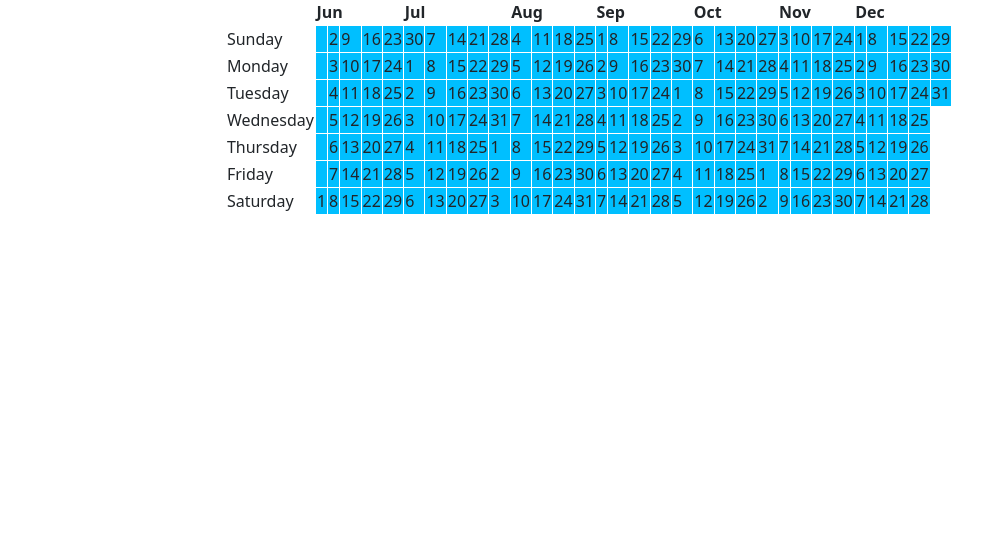
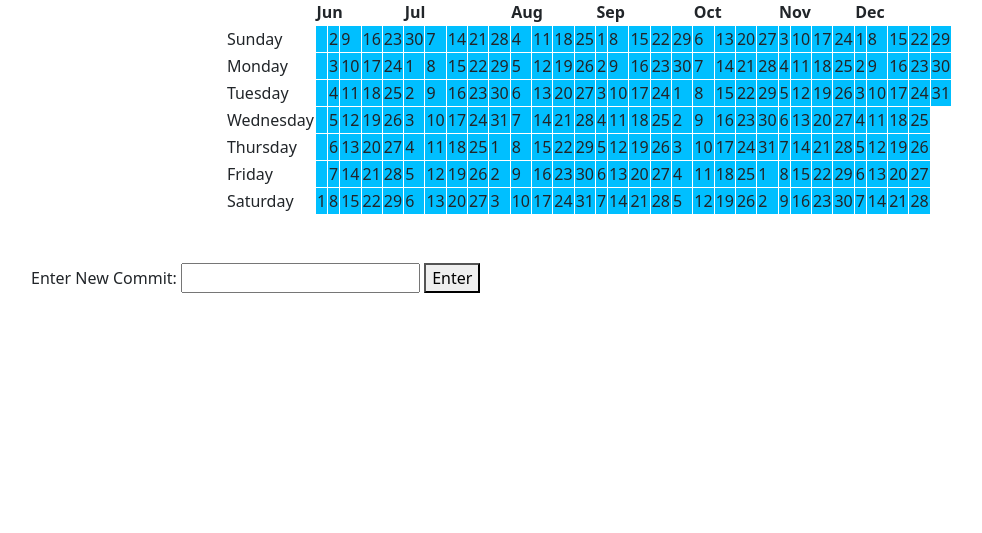
Before and after one commit to smease12/DailyWorkVisualizer, an ASP.NET Core app: page / in a window 1280 px wide. Shown: the part 149-682 px from the top of the page, without its empty margins (51-1033 px from the left). Run offline with ASP.NET Core 8, Linux system fonts and the light colour scheme; style sheets or scripts are compiled from the project's sources.

Commit message:
Add form to enter new commits

```diff
--- a/DailyWorkVisualizer/Pages/Index.cshtml
+++ b/DailyWorkVisualizer/Pages/Index.cshtml
@@ -261,3 +261,10 @@
         <td>28</td>
       </tr>
     </table>
+
+<br/><br/>
+    <form method="post">
+      <label for="txt_input">Enter New Commit: </label>
+      <input id="txt_input" type="textarea"/>
+      <button id="btn">Enter</button>
+    </form>
```
Also changed, not shown: 11 other files.
